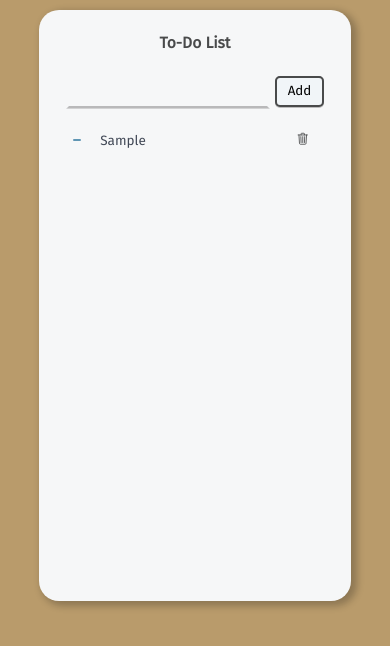
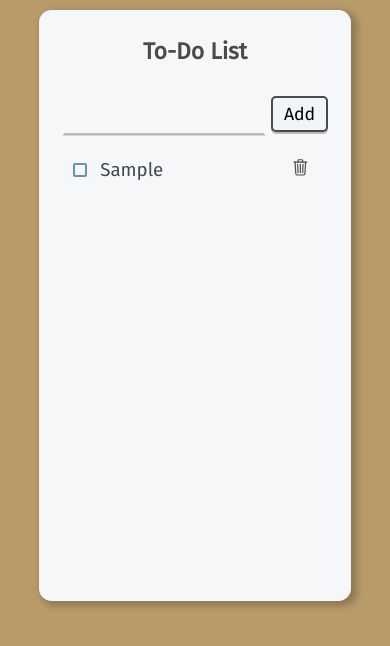
Before and after one commit to ajoykumardas12/toDo, a React (Create React App) app: page / in a window 390 px wide. Both pictures are taken after typing "Sample" into the empty fields and a click on the button "Add". Shown: the top 646 px of the page. Built offline with nearby package versions, Linux system fonts and the light colour scheme.

Commit message:
media-query&animation-update

```diff
--- a/src/components/App.css
+++ b/src/components/App.css
@@ -30,7 +30,7 @@ body {
   min-width: 30rem;
   background: var(--white);
   background-size: 1.5rem 1.5rem;
-  border-radius: 20px;
+  border-radius: 1.2rem;
   box-shadow: 4px 3px 7px 2px #0f0f0f40;
   padding: 1rem;
   box-sizing: border-box;
@@ -43,7 +43,7 @@ body {
 }
 .heading h1 {
   padding: 0.2rem 1.2rem;
-  font-size: 1.5rem;
+  font-size: 1.8rem;
 }
 
 .form input {
@@ -53,7 +53,7 @@ body {
   border: solid 3px transparent;
   border-bottom: groove 3px #0f0f0f40;
   font-family: 'Fira Sans', sans-serif;
-  font-size: 1rem;
+  font-size: 1.2rem;
   color: hsla(260, 2%, 25%, 0.7);
   width: 70%;
   margin-bottom: 1.2rem;
@@ -64,6 +64,7 @@ button {
   padding: 0;
   border: none;
   font-family: 'Fira Sans', sans-serif;
+  font-size: 1.2rem;
   text-decoration: none;
   padding-bottom: 0.15rem;
   border-radius: 5px;
@@ -93,6 +94,7 @@ button span:hover{
   justify-content: space-between;
   margin: 1rem 2rem;
 }
+/* trash-icon */
 ion-icon {
   text-align: center;
   padding: 5 0;
@@ -105,12 +107,18 @@ ion-icon {
   color: var(--blue);
 }
 
+/* empty-list */
+.emptyList{
+  margin-top: 1rem;
+}
+
 /* checkbox */
 #checklist {
   position: relative;
   display: grid;
   grid-template-columns: 30px auto;
   align-items: center;
+  font-size: 1.3rem;
 }
 #checklist label {
   color: var(--text);
@@ -126,10 +134,11 @@ ion-icon {
   position: absolute;
 }
 #checklist label::before {
-  height: 2px;
-  width: 8px;
   left: -27px;
-  background: var(--blue);
+  height: 10px;
+  width: 10px;
+  background: var(--white);
+  border: solid 2px var(--blue);
   border-radius: 2px;
   transition: background 0.3s ease;
 }
@@ -198,13 +207,16 @@ ion-icon {
 }
 @keyframes slice {
   60% {
+    height: 4px;
     width: 100%;
     left: 4px;
   }
   100% {
+    height: 2px;
     width: 100%;
     left: -2px;
     padding-left: 0;
+    border: none;
   }
 }
 @keyframes check-01 {
@@ -252,13 +264,28 @@ ion-icon {
   }
 }
 
-.emptyList{
-  margin-top: 1rem;
-}
-
+/* media query */
 @media only screen and (max-width: 600px) {
   html{
     font-size: 90%;
+  }
+  .heading h1{
+    font-size: 2rem;
+  }
+  .form input{
+    font-size: 1.5rem;
+  }
+  button{
+    font-size: 1.5rem;
+  }
+  #checklist{
+    font-size: 1.5rem;
+  }
+  .trash-icon{
+    font-size: 1.5rem;
+  }
+  .emptyList{
+    font-size: 1.5rem;
   }
 }
 @media only screen and (max-width: 560px) {
@@ -269,6 +296,24 @@ ion-icon {
 @media only screen and (max-width: 500px) {
   html{
     font-size: 80%;
+  }
+  .heading h1{
+    font-size: 2.2rem;
+  }
+  .form input{
+    font-size: 1.6rem;
+  }
+  button{
+    font-size: 1.6rem;
+  }
+  #checklist{
+    font-size: 1.6rem;
+  }
+  .trash-icon{
+    font-size: 1.6rem;
+  }
+  .emptyList{
+    font-size: 1.6rem;
   }
 }
 @media only screen and (max-width: 460px) {
@@ -285,10 +330,46 @@ ion-icon {
   html{
     font-size: 65%;
   }
+  .heading h1{
+    font-size: 2.2rem;
+  }
+  .form input{
+    font-size: 1.7rem;
+  }
+  button{
+    font-size: 1.7rem;
+  }
+  #checklist{
+    font-size: 1.8rem;
+  }
+  .trash-icon{
+    font-size: 1.8rem;
+  }
+  .emptyList{
+    font-size: 1.8rem;
+  }
 }
 @media only screen and (max-width: 360px) {
   html{
     font-size: 60%;
+  }
+  .heading h1{
+    font-size: 2.4rem;
+  }
+  .form input{
+    font-size: 1.8rem;
+  }
+  button{
+    font-size: 1.8rem;
+  }
+  #checklist{
+    font-size: 1.9rem;
+  }
+  .trash-icon{
+    font-size: 2rem;
+  }
+  .emptyList{
+    font-size: 1.9rem;
   }
 }
 @media only screen and (max-width: 320px) {
@@ -296,8 +377,3 @@ ion-icon {
     font-size: 50%;
   }
 }
-@media only screen and (max-width: 280px) {
-  html{
-    font-size: 40%;
-  }
-}
```
